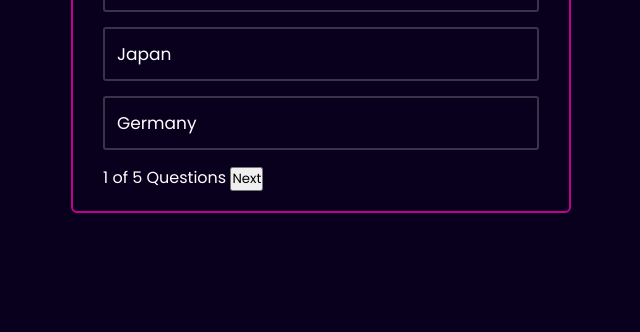
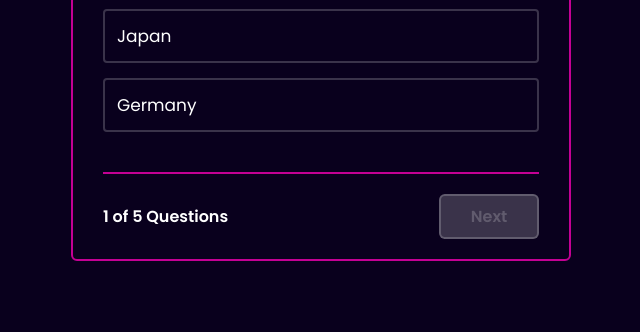
Before and after one commit to Tharisuudev/Quiz, a plain HTML site: page index.html in a window 1280 px wide. Shown: the part 468-800 px from the top of the page, without its empty margins (319-959 px from the left). Drawn offline with Linux system fonts and the light colour scheme.

Commit message:
Added Style

```diff
--- a/style.css
+++ b/style.css
@@ -243,6 +243,7 @@ body {
   align-items: center;
   padding: 20px 0;
   border-bottom: 2px solid #c40094;
+  margin-bottom: 30px;
 }
 
 .quiz-header span {
@@ -266,8 +267,47 @@ body {
   padding: 12px;
   background: transparent;
   border: 2px solid rgba(255, 255, 255, 0.2);
-  border-radius: 3px;
+  border-radius: 4px;
   font-size: 17px;
   margin: 15px 0;
   cursor: pointer;
+  transition: 0.3s ease-in;
 }
+
+.option-list .option:hover {
+  background: rgba(255, 255, 255, 0.2);
+  border-color: rgba(255, 255, 255, 0.2);
+}
+
+.quiz-box .quiz-footer {
+  display: flex;
+  justify-content: space-between;
+  align-items: center;
+  border-top: 2px solid #c40094;
+  padding-top: 20px;
+  margin-top: 25px;
+}
+
+.quiz-footer .question-total {
+  font-size: 16px;
+  font-weight: 600;
+}
+
+.quiz-footer .next-btn {
+  width: 100px;
+  height: 45px;
+  background: rgba(255, 255, 255, 0.2);
+  border: 2px solid rgba(255, 255, 255, 0.2);
+  outline: none;
+  border-radius: 6px;
+  font-size: 16px;
+  color: rgba(255, 255, 255, 0.2);
+  font-weight: 600;
+  cursor: pointer;
+  transition: 0.4s ease-in-out;
+}
+
+.quiz-footer .next-btn:hover {
+  background: #950170;
+  border-color: #950170;
+}
```
